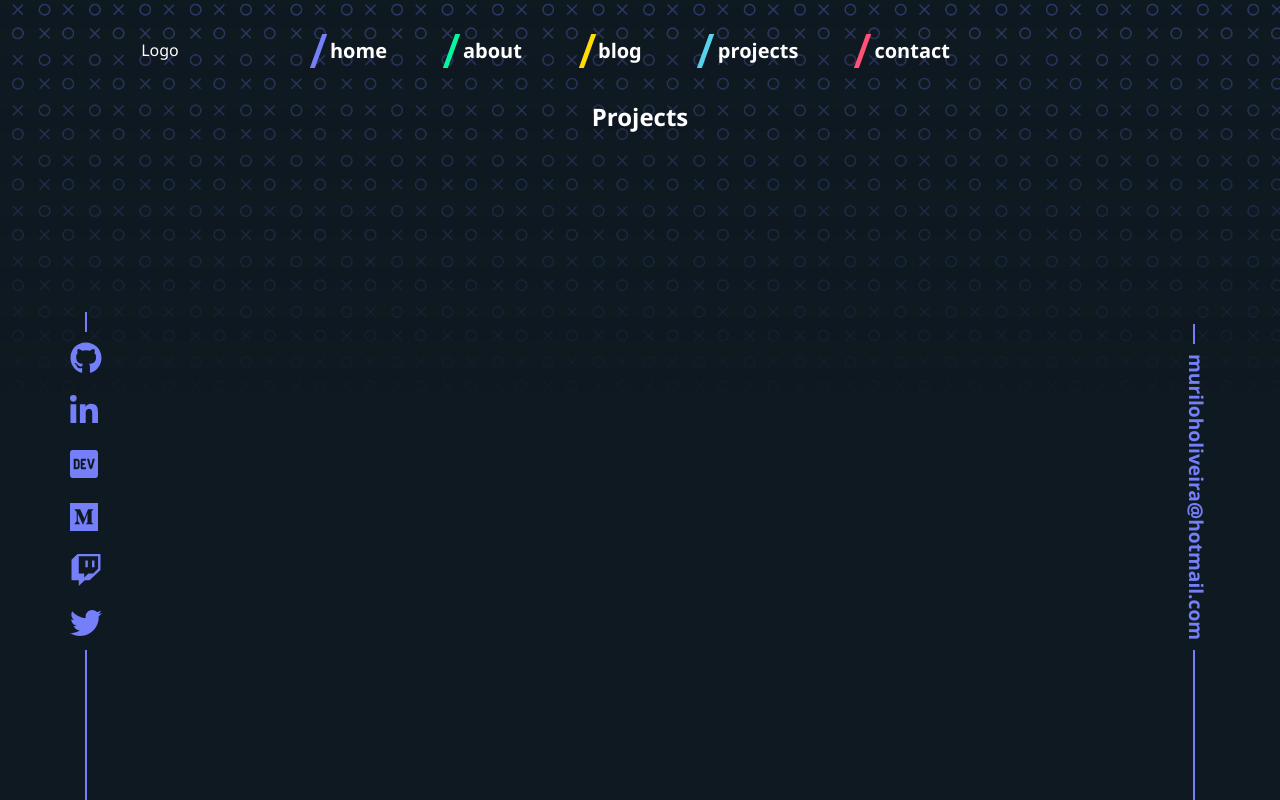
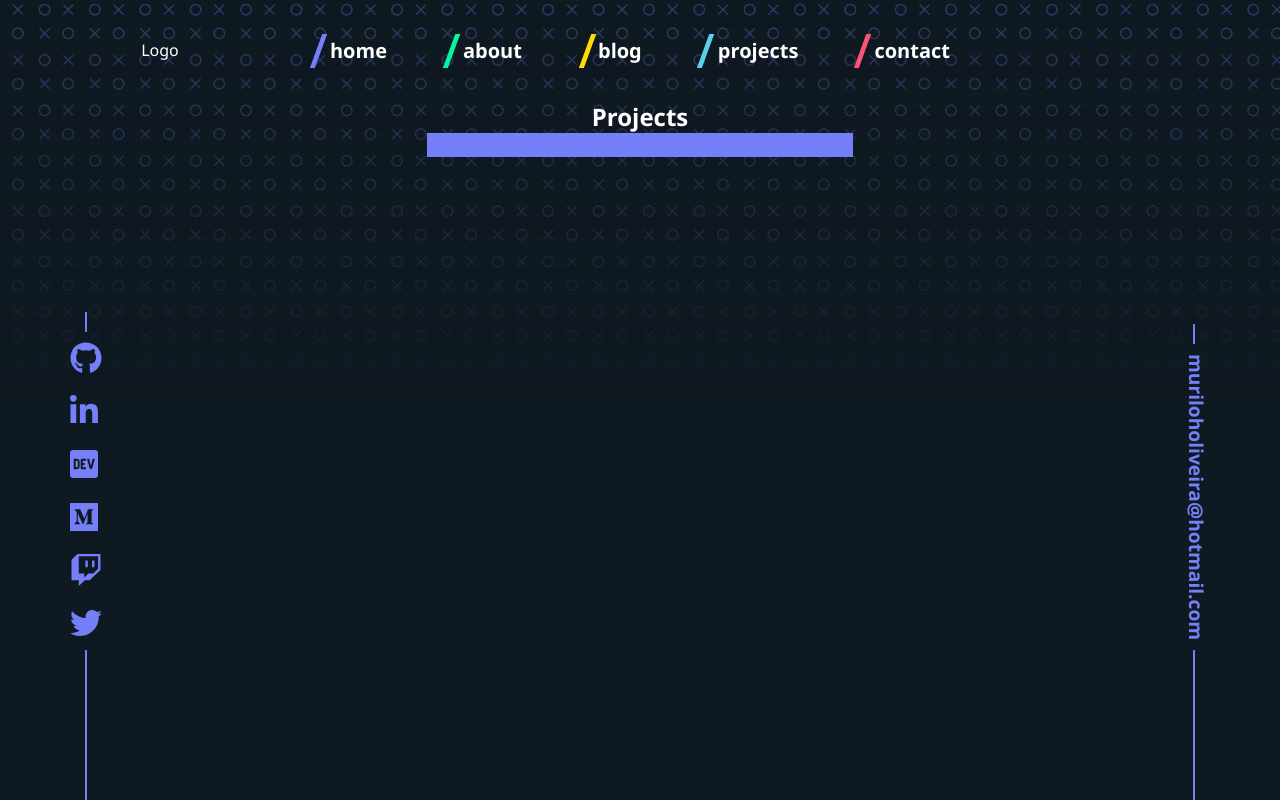
Before and after one commit to akadot/dotdev-webpage, a Next.js app: page /projects in a window 1280 px wide. Built offline with nearby package versions, Linux system fonts and the light colour scheme.

Commit message:
:lipstick: Change Layout

```diff
--- a/components/GlobalStyle/index.js
+++ b/components/GlobalStyle/index.js
@@ -31,6 +31,10 @@ a, button, li{
 
 .background{
 	z-index: -1;
+	user-select: none;
+	-moz-user-select: none;
+	-webkit-user-select: none;
+	-ms-user-select: none;
 }
 `;
 
--- a/components/Layout/index.js
+++ b/components/Layout/index.js
@@ -1,4 +1,8 @@
 import styled from "styled-components";
+import Menu from '../Menu'
+import Social from '../Social'
+import Email from '../Email'
+import Image from 'next/image'
 
 const PageContainer = styled.section`
 	display: grid;
@@ -32,6 +36,7 @@ const PageContainer = styled.section`
 	&.email{
 		grid-area: email;
 	}
+
 `;
 
 const HeaderContainer = styled.header`
@@ -47,4 +52,25 @@ const HeaderContainer = styled.header`
 	align-items: center;
 `;
 
-export { PageContainer, HeaderContainer }
+export default function Layout({ children }) {
+	return (
+		<PageContainer>
+			<Image
+				alt='Background Pattern'
+				src='/bg.png'
+				layout='fill'
+				objectFit='cover'
+				quality={100}
+				className='background'
+			/>
+			<HeaderContainer className="header">
+				<p className="logo">Logo</p>
+				<Menu className="menu" />
+			</HeaderContainer>
+			<Social className="social" />
+			<main className="content" >{children}</main>
+			<Email className="email" />
+
+		</PageContainer>
+	);
+}
--- /dev/null
+++ b/components/Projects/index.js
@@ -0,0 +1,18 @@
+import styled from 'styled-components';
+
+const ProjectContainer = styled.div`
+padding: 10px;
+border: 2px solid var(--purple);
+background-color: var(--bg);
+`;
+
+const Project = () => {
+	return (
+		<ProjectContainer>
+
+		</ProjectContainer>
+	)
+
+}
+
+export default Project;
--- a/pages/_app.js
+++ b/pages/_app.js
@@ -1,36 +1,15 @@
 import GlobalStyle from '../components/GlobalStyle'
-import Image from 'next/image'
-import { PageContainer, HeaderContainer } from "../components/Layout"
-import Menu from '../components/Menu'
-import Social from '../components/Social'
-import Email from '../components/Email'
+import Layout from "../components/Layout"
 
 export default function App({ Component, pageProps }) {
   return (
     <>
-      <Image
-        alt="Background Pattern"
-        src="/bg.png"
-        layout='fill'
-        objectFit='cover'
-        quality={75}
-        className='background'
-      />
+      <GlobalStyle />
 
-      <PageContainer>
+      <Layout>
+        <Component {...pageProps} />
+      </Layout>
 
-        <GlobalStyle />
-
-        <HeaderContainer className="header">
-          <p className="logo">Logo</p>
-          <Menu className="menu" />
-        </HeaderContainer>
-
-        <Social className="social" />
-        <Component {...pageProps} className="content" />
-        <Email className="email" />
-
-      </PageContainer>
     </>
   )
 }
--- a/pages/projects.js
+++ b/pages/projects.js
@@ -1,4 +1,5 @@
-import Head from 'next/head'
+import Head from 'next/head';
+import Project from '../components/Projects';
 
 export default function Home() {
 	return (
@@ -8,7 +9,7 @@ export default function Home() {
 				<meta name="viewport" content="initial-scale=1.0, width=device-width" />
 			</Head>
 			<h1>Projects</h1>
-
+			<Project></Project>
 		</>
 	);
 }
```
Also changed, not shown: components/Posts/index.js (+10 -0 lines).
